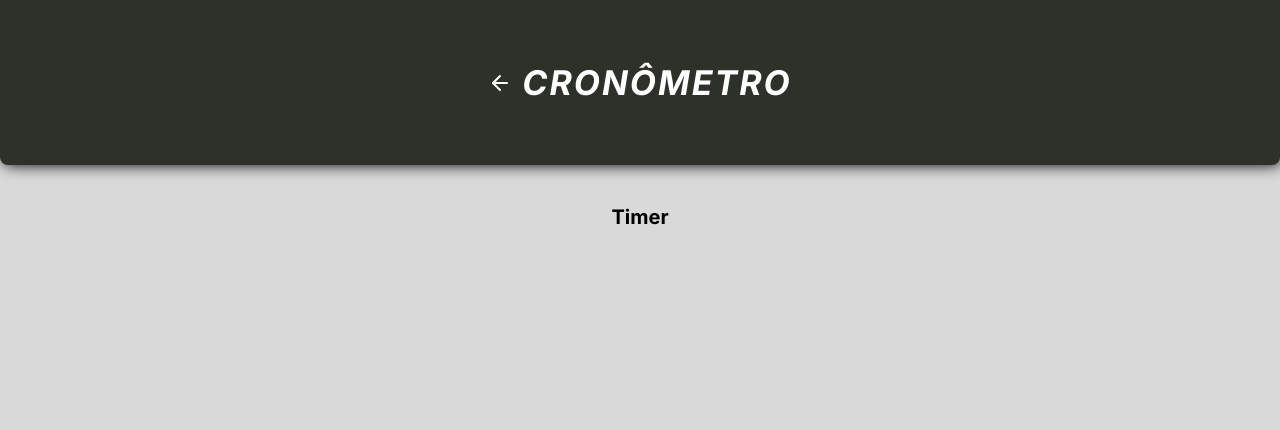
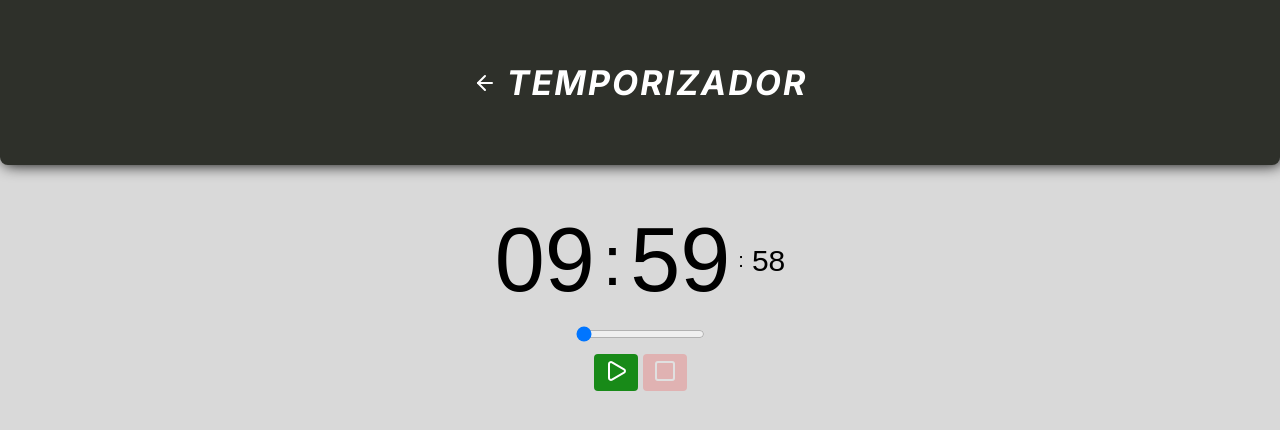
Before and after one commit to Ryotruuser/multitask-app, a React (Vite) app: page /Timer in a window 1280 px wide. Shown: the top 430 px of the page. Built offline with nearby package versions, Linux system fonts and the light colour scheme; a web font is replaced by a local one.

Commit message:
@temporizador finalizado estrutura e estilização

```diff
--- a/index.html
+++ b/index.html
@@ -11,10 +11,10 @@
       rel="stylesheet"
     />
     <link rel="stylesheet" href="./src/styles/global.css" />
-    <title>multitask-app</title>
+    <title>Multitask App</title>
   </head>
   <body>
     <div id="root"></div>
-    <script type="module" src="/src/main.tsx"></script>
+    <script defer type="module" src="/src/main.tsx"></script>
   </body>
 </html>
--- a/src/components/MainTemplate/index.tsx
+++ b/src/components/MainTemplate/index.tsx
@@ -34,7 +34,7 @@ export function MainTemplate({ children }: MainTemplateProps) {
     } else if (url.includes("Tasks")) {
       return "Tarefas";
     } else if (url.includes("Timer")) {
-      return "Cronômetro";
+      return "Temporizador";
     }
   }
 
--- a/src/pages/Timer/index.tsx
+++ b/src/pages/Timer/index.tsx
@@ -1,9 +1,47 @@
+import { useState } from "react";
 import { MainTemplate } from "../../components/MainTemplate";
 
+import "./styles.css";
+import { Play, Square } from "lucide-react";
+
 export function Timer() {
+  const [input, setInput] = useState(0);
+
+  function handleTimer() {
+    console.log(input);
+  }
   return (
     <MainTemplate>
-      <h1>Timer</h1>
+      <div className="container">
+        <section className="timer">
+          <span className="hours">09</span>
+          <span className="separator">:</span>
+          <span className="minutes">59</span>
+          <span className="separatorSmall">:</span>
+          <span className="seconds">58</span>
+        </section>
+
+        <section className="setTimerValues">
+          <input
+            type="range"
+            className="setTimerHours"
+            min={0}
+            max={100}
+            value={input}
+            onChange={(e) => setInput(parseInt(e.target.value))}
+          />
+        </section>
+
+        <section className="timerActions">
+          <button onClick={handleTimer} className="playOrPauseBtn">
+            <Play className="iconInsideTheButton" />
+          </button>
+
+          <button onClick={handleTimer} className="stopBtn">
+            <Square className="iconInsideTheButton" />
+          </button>
+        </section>
+      </div>
     </MainTemplate>
   );
 }
--- /dev/null
+++ b/src/pages/Timer/styles.css
@@ -0,0 +1,65 @@
+.container {
+  max-width: 90%;
+  display: flex;
+  align-items: center;
+  flex-direction: center;
+}
+
+.timer {
+  display: flex;
+  align-items: center;
+  justify-content: center;
+}
+
+.separator {
+  font-size: 7rem;
+}
+
+.separatorSmall {
+  font-size: 2rem;
+}
+
+.hours,
+.minutes {
+  font-size: 9rem;
+}
+
+.seconds {
+  font-size: 3rem;
+}
+
+.timerActions {
+  display: flex;
+  gap: 0.5rem;
+}
+
+.playOrPauseBtn {
+  border: none;
+  outline: none;
+  padding: 0.5rem 1rem;
+  border-radius: 4px;
+  background-color: rgba(0, 128, 0, 0.89);
+  cursor: pointer;
+}
+
+.playOrPauseBtn:hover {
+  background-color: rgba(0, 128, 0, 1);
+}
+
+.stopBtn {
+  border: none;
+  outline: none;
+  padding: 0.5rem 1rem;
+  border-radius: 4px;
+  background-color: rgba(255, 0, 0, 0.89);
+  opacity: 0.2;
+  cursor: pointer;
+}
+
+.stopBtn:hover {
+  background-color: rgba(255, 0, 0, 1);
+}
+
+.iconInsideTheButton {
+  color: #fff;
+}
```
